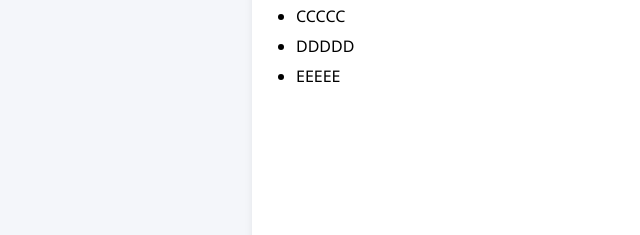
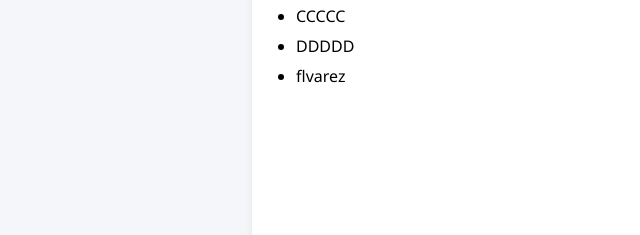
Before and after one commit to yobelito/labSSTDevOps, a plain HTML site: page index.html in a window 1280 px wide. Shown: the part 293-528 px from the top of the page, 64-704 px from the left. Drawn offline with Linux system fonts and the light colour scheme.

Commit message:
Update index.html

```diff
--- a/index.html
+++ b/index.html
@@ -50,7 +50,7 @@
             <li>BBBBB</li>
             <li>CCCCC</li>
             <li>DDDDD</li>
-            <li>EEEEE</li>
+            <li>flvarez</li>
         </ul>
     </div>
     <div>
```
